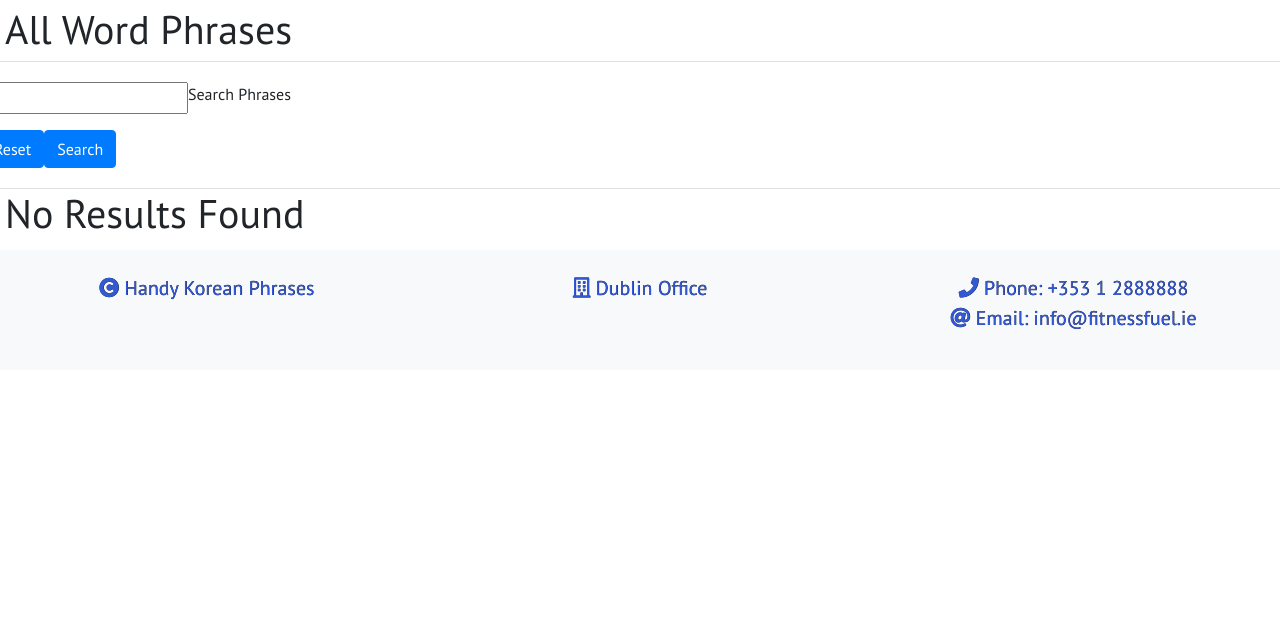
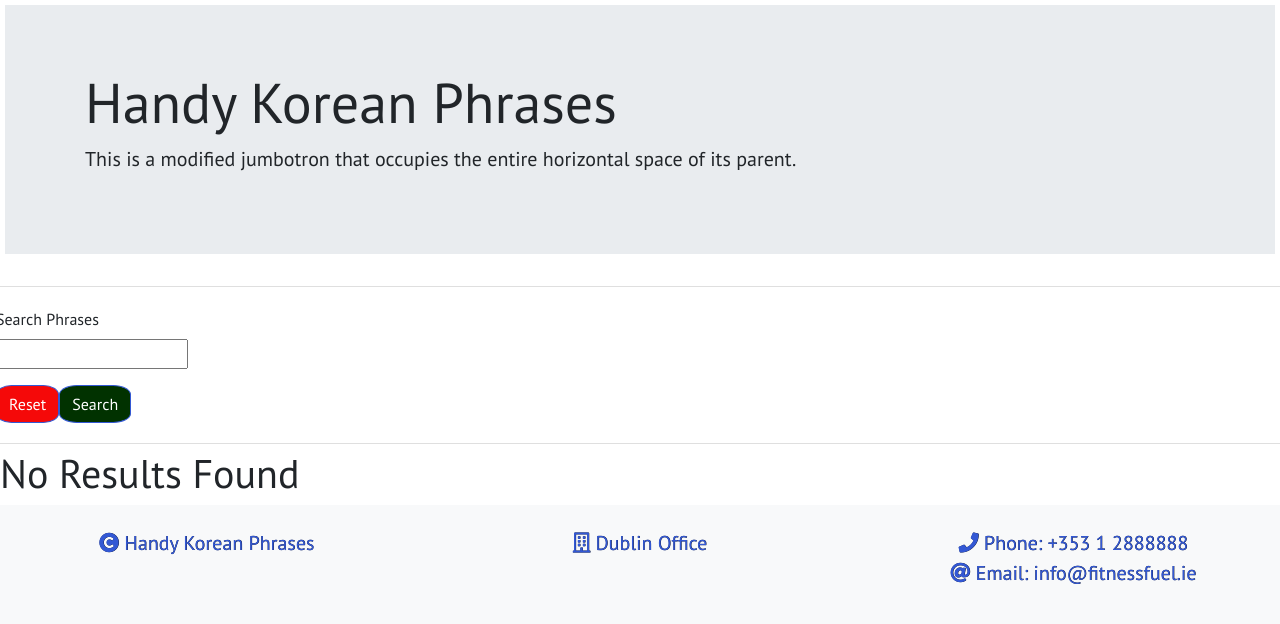
Before and after one commit to JHR1986/johnhenryroche-ms3-fitnessfuel, a Flask app: page /search in a window 1280 px wide. Shown: the part 120-744 px from the top of the page. Run offline with Flask 2, Linux system fonts and the light colour scheme; data that the repository does not hold is empty; some libraries are stand-ins or nearby versions.

Commit message:
Add jumbotron & updated card for phrases page

```diff
--- a/templates/tasks.html
+++ b/templates/tasks.html
@@ -1,24 +1,30 @@
 {% extends "base.html" %}
 {% block content %}
 
-<h1>All Word Phrases</h1>
+<div class="jumbotron jumbotron-fluid">
+    <div class="container">
+        <h1 class="display-4">Handy Korean Phrases</h1>
+        <p class="lead">This is a modified jumbotron that occupies the entire horizontal space of its parent.</p>
+    </div>
+</div>
 
 <div class="row card">
-    <div class="card-body">
+    <div class="card-body phrases">
         <form action="{{ url_for('search') }}" method="POST">
             <div class="row">
+                <label for="query">Search Phrases</label>
                 <div class="input-group mb-3">
                     <input type="text" name="query" id="query" minlength="3" aria-label="search"
                         aria-describedby="search box" required>
-                    <label for="query">Search Phrases</label>
-                </div>
-                <div class="row">
-                    <a class="btn btn-primary" href="{{ url_for('get_tasks') }}" role="button">Reset</a>
-                    <button class="btn btn-primary" type="submit">Search</button>
                 </div>
             </div>
-        </form>
+            <div class="row">
+                <a class="btn btn-primary button-margin button-red" href="{{ url_for('get_tasks') }}" role="button">Reset</a>
+                <button class="btn btn-primary button-margin button" type="submit">Search</button>
+            </div>
     </div>
+    </form>
+</div>
 </div>
 
 
@@ -26,17 +32,16 @@
 {% if tasks|length > 0 %}
 <div class="card row">
     {% for task in tasks %}
-    <div class="card-body">
+    <div class="card-body phrases">
         <h5 class="card-title">{{ task.category_name }}</h5>
         <h6>{{ task.english_name }}</h6>
-        <p class="card-text">{{ task.korean_name }}</p>
-        <p>{{ task.brief_description }}</p>
-        <p>by: {{ task.created_by }}</p>
-    </div>
-    <div>
+        <h6>{{ task.korean_name }}</h6>
+        <p class="card-text">{{ task.brief_description }}</p>
+        <h6>by: {{ task.created_by }}</h6>
         {% if session.user|lower == task.created_by|lower %}
-        <a class="btn btn-primary" href="{{ url_for('delete_task', task_id=task._id) }}" role="button">Delete</a>
-        <a class="btn btn-primary" href="{{ url_for('edit_task', task_id=task._id) }}" role="button">Edit</a>
+        <a class="btn btn-primary button-red" href="{{ url_for('delete_task', task_id=task._id) }}"
+            role="button">Delete</a>
+        <a class="btn btn-primary button" href="{{ url_for('edit_task', task_id=task._id) }}" role="button">Edit</a>
         {% endif %}
     </div>
     {% endfor %}
```
